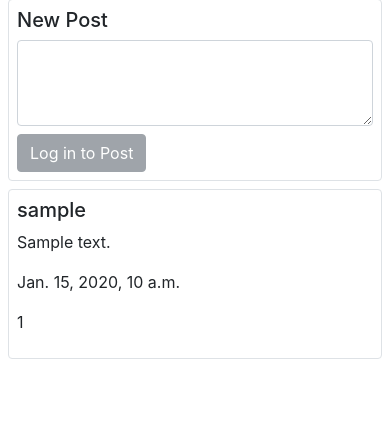
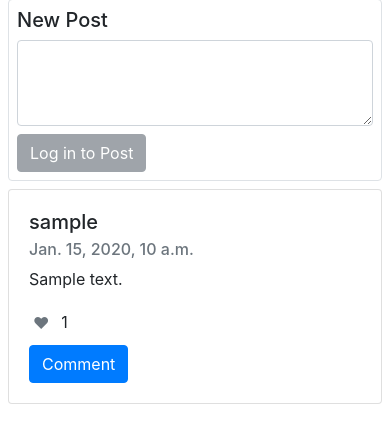
Before and after one commit to alexanderkonchar/why, a Django app: page / in a window 390 px wide. Shown: the part 201-644 px from the top of the page. Run offline with Django 3.2, Linux system fonts and the light colour scheme; tables that the repository leaves empty hold one stand-in row (values such as "Sample post"); some libraries are stand-ins or nearby versions.

Commit message:
Revamped homepage with responsive design

```diff
--- a/network/templates/network/index.html
+++ b/network/templates/network/index.html
@@ -9,7 +9,13 @@
             <h5>New Post</h5>
             <textarea class="form-control" name="content" required cols="30"
                       rows="3"></textarea>
-            <div>{{ message }}</div>
+
+            {% if message %}
+                <div class="alert alert-{{ alert }} my-2" role="alert">
+                    {{ message }}
+                </div>
+            {% endif %}
+
             {% if user.is_anonymous %}
                 <input class="btn btn-secondary mt-2" disabled type="submit" value="Log in to Post">
             {% else %}
@@ -19,11 +25,23 @@
     </div>
 
     {% for post in posts %}
-        <div class="m-2 p-2 border rounded">
-            <h5>{{ post.user }}</h5>
-            <p>{{ post.content }}</p>
-            <p>{{ post.timestamp }}</p>
-            <p>{{ post.likes }}</p>
+        {#        <div class="m-2 p-2 border rounded">#}
+        {#            <h5>{{ post.user }}</h5>#}
+        {#            <p>{{ post.content }}</p>#}
+        {#            <p>{{ post.timestamp }}</p>#}
+        {#            <p>{{ post.likes }}</p>#}
+        {#        </div>#}
+        <div class="m-2 card">
+            <div class="card-body">
+                <h5 class="card-title">{{ post.user }}</h5>
+                <h6 class="card-subtitle mb-2 text-secondary">{{ post.timestamp }}</h6>
+                <p class="card-text">{{ post.content }}</p>
+                <div class="d-flex" style="height: 1.85rem;">
+                    <button class="btn btn-outline-secondary p-1" style="border: none;">❤</button>
+                    <div class="align-self-center m-2">{{ post.likes }}</div>
+                </div>
+                <button class="btn btn-primary mt-2">Comment</button>
+            </div>
         </div>
     {% empty %}
         <h5>No Posts</h5>
--- a/network/templates/network/layout.html
+++ b/network/templates/network/layout.html
@@ -4,7 +4,9 @@
 <html lang="en">
 <head>
     <title>{% block title %}Social Network{% endblock %}</title>
-        <link rel="stylesheet" href="https://stackpath.bootstrapcdn.com/bootstrap/4.4.1/css/bootstrap.min.css" integrity="sha384-Vkoo8x4CGsO3+Hhxv8T/Q5PaXtkKtu6ug5TOeNV6gBiFeWPGFN9MuhOf23Q9Ifjh" crossorigin="anonymous">
+    <meta name="viewport" content="width=device-width, initial-scale=1">
+    <link rel="stylesheet" href="https://stackpath.bootstrapcdn.com/bootstrap/4.4.1/css/bootstrap.min.css"
+          integrity="sha384-Vkoo8x4CGsO3+Hhxv8T/Q5PaXtkKtu6ug5TOeNV6gBiFeWPGFN9MuhOf23Q9Ifjh" crossorigin="anonymous">
     <link href="{% static 'network/styles.css' %}" rel="stylesheet">
 </head>
 <body>
--- a/network/views.py
+++ b/network/views.py
@@ -8,32 +8,39 @@ from .models import User, Post
 
 
 def index(request):
+    posts = Post.objects.all()
+    user = request.user
+
     if request.method == "POST":
         user = request.user
         if user.is_anonymous:
             return render(request, "network/index.html", {
-                "posts": Post.objects.all(),
-                "user": request.user,
+                "posts": posts,
+                "user": user,
+                "alert": "danger",
                 "message": "You must be logged in to post."
             })
 
         content = request.POST.get('content')
         if not content:
             return render(request, "network/index.html", {
-                "posts": Post.objects.all(),
-                "user": request.user,
+                "posts": posts,
+                "user": user,
+                "alert": "danger",
                 "message": "Post content cannot be empty."
             })
 
         post = Post(user=user, content=content)
         post.save()
 
-        return HttpResponseRedirect(reverse("index"))
+        return render(request, "network/index.html", {
+            "posts": posts,
+            "user": user,
+            "alert": "success",
+            "message": "Post added successfully!"
+        })
 
     else:
-        posts = Post.objects.all()
-        user = request.user
-
         return render(request, "network/index.html", {
             "posts": posts,
             "user": user
```
Lines whose indentation alone changed are shown as unchanged.
